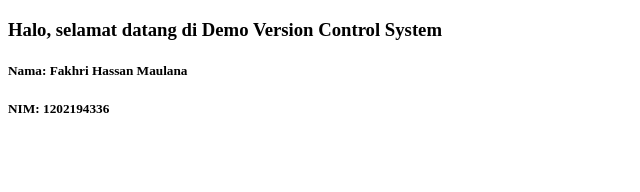
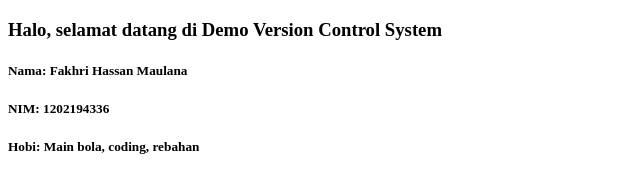
Before and after one commit to dzzlr/Fakhri_1202194336_Test-Kemampuan-Software-WAD, a plain HTML site: page index.html in a window 1280 px wide. Shown: the whole page, without its empty margins (0-640 px from the left). Drawn offline with Linux system fonts and the light colour scheme.

Commit message:
menambahkan hobi

```diff
--- a/index.html
+++ b/index.html
@@ -11,5 +11,7 @@
 
     <h5>Nama: Fakhri Hassan Maulana</h5>
     <h5>NIM: 1202194336</h5>
+
+    <h5>Hobi: Main bola, coding, rebahan</h5>
 </body>
 </html>
```
